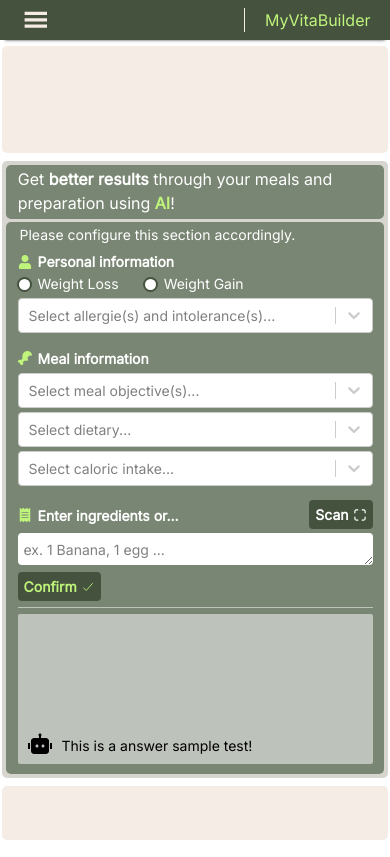
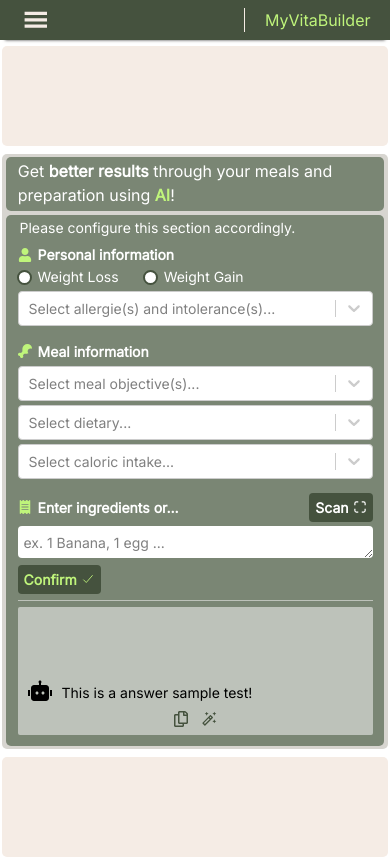
Before and after one commit to MarcoFz7/MyVitaBuilder, a Next.js app: page /nutrition in a window 390 px wide. Both pictures are taken after a click on the button "Confirm". Built offline with nearby package versions, Linux system fonts and the light colour scheme.

Commit message:
#comments Completing the answers text area and adding buttons for future functionalities (data sync and usage). Bug fixing.

```diff
--- a/app/nutrition/page.css
+++ b/app/nutrition/page.css
@@ -30,6 +30,8 @@
 
     width: 100%;
     height: 100%;
+
+    min-height: 100px;
 }
 
 .page-ai-calculator {
@@ -82,6 +84,7 @@
     color: rgb(var(--white-rgb));
 
     overflow: hidden;
+    overflow-y: auto;
 }
 
 @media (max-width: 768px) {
@@ -96,6 +99,9 @@
     }
     .ai-calculator-info {
         max-height: 750px;
+
+        overflow: hidden;
+        overflow-y: hidden;
     }
 }
 
@@ -291,3 +297,26 @@ textarea::placeholder {
     border-right: 10px solid transparent;
     border-top: 10px solid rgb(var(--sidebar-dark-green-rgb));
 }
+
+.clean-btn {
+    background-color: rgb(var(--dark-green-rgb));
+}
+    .clean-btn:hover {
+        color: rgb(var(--lemon-green-rgb));
+    }
+
+.separator {
+    margin-left: 12.5%;
+}
+
+.response-utils-btn {
+    color: rgb(var(--dark-green-rgb));
+}
+    .response-utils-btn:hover {
+        color: rgb(var(--lemon-green-rgb));
+        background-color: rgb(var(--dark-green-rgb));
+    }
+    .response-utils-btn:focus {
+        color: rgb(var(--lemon-green-rgb));
+        background-color: rgb(var(--dark-green-rgb));
+    }
--- a/app/nutrition/page.tsx
+++ b/app/nutrition/page.tsx
@@ -5,9 +5,10 @@ import './page.css'
 import React, { useState, useEffect, useRef } from 'react';
 import Select from 'react-select';
 import makeAnimated from 'react-select/animated';
-import { FaDrumstickBite, FaUser, FaReceipt } from "react-icons/fa";
+import { FaDrumstickBite, FaUser, FaReceipt, FaRegCopy } from "react-icons/fa";
 import { IoScanSharp, IoCheckmark  } from "react-icons/io5";
-import { RiRobot2Fill } from "react-icons/ri";
+import { RiRobot2Fill, RiDeleteBack2Line  } from "react-icons/ri";
+import { MdOutlineAutoFixHigh  } from "react-icons/md";
 
 import { Inter } from 'next/font/google';
 
@@ -82,6 +83,8 @@ const Page = () => {
   const [lastAnswer, setLastAnswer] = useState<string>('This is a answer sample test!');
   const [fullAnswer, setFullAnswer] = useState<string[]>([]);
   const [numberOfAnswers, setNumberOfAnswers] = useState<number>(0);
+  const [answerCopiedSucessfuly, setAnswerCopiedSucessfuly] = useState<boolean>(false);
+  const [answerCopiedSucessfulyIndex, setAnswerCopiedSucessfulyIndex] = useState<number>(-1);
 
   const textareaRef = useRef<HTMLTextAreaElement>(null);
 
@@ -220,17 +223,47 @@ const Page = () => {
       setAnswerReceived(true);
     }, 500);
     handleTextTypingAnimation();
-    setFullAnswer(prevState => [...prevState, "This is a answer sample!"]);
+    setFullAnswer(prevState => [...prevState, "This is a answer sample! This is a answer sample! "]);
     setNumberOfAnswers(numberOfAnswers + 1);
 
     setTimeout(() => {
       const lastAnswer = document.getElementById('lastAnswer');
+      console.log("entrou " + lastAnswer);
 
       if (lastAnswer) {
         lastAnswer.scrollIntoView({ behavior: 'smooth' });
+        console.log("entrou");
       }
     }, 50);
   }
+
+  const cleanAllAnswers = () => {
+    setFullAnswer([]);
+    setAnswerReceived(false);
+    setPreAnswerReceived(false);
+    setNumberOfAnswers(0);
+  };
+
+  const copyAnswer = (answer: string, index: number) => {
+    setAnswerCopiedSucessfulyIndex(index);
+
+    navigator.clipboard.writeText(answer).then(() => {
+      console.log('Answer copied!');
+
+      setAnswerCopiedSucessfuly(true);
+
+      setTimeout(() => {
+        setAnswerCopiedSucessfuly(false);
+      }, 2500);
+
+  }).catch(err => {
+      console.error('Failed to copy to clipboard: ', err);
+  });
+  };
+
+  const convertAnswerToPost = () => {
+
+  };
 
   return (
     <div className="nutrition-page">
@@ -312,7 +345,7 @@ const Page = () => {
               <span className="icon-and-title right mt-1"><strong>Confirm</strong><IoCheckmark/></span>
             </button>
           </div>
-          <div className="ml-1 flex-1 mb-4 h-full min-h-24">
+          <div className="ml-1 flex-1 mb-4 h-full min-h-32">
             <label className="block mt-1.5 mb-1.5 text-sm text-white-900 pt-px bg-white/50"></label>
             <div className='h-full w-full rounded-sm bg-white/50 flex flex-col justify-end'>
               <div className={`flex flex-col p-1 ${answerReceived ? 'overflow-y-auto' : 'overflow-y-hidden'}`}>
@@ -326,15 +359,39 @@ const Page = () => {
                 </div>
                 ) : (
                   <>
+                    <div className={`flex justify-end sticky top-0 w-full h-min z-10 transition-all duration-250 ease ${fullAnswer.length > 3 ? 'opacity-1' : 'opacity-0'}`}>
+                      <button type='button' className='clean-btn rounded p-px pl-1 pr-1 w-min transition-all duration-250 ease' title='Clean all answers' onClick={cleanAllAnswers}>
+                        <span className="icon-and-title right mt-0.5"><strong>Clean</strong><RiDeleteBack2Line className='w-4 h-4'/></span>
+                      </button>
+                    </div>
                     {
                       fullAnswer.map((answer, index) => (
-                        <div key={`${answer}-${index}`} className='flex flex-row pt-0.5 transition-all duration-250 ease'>
-                          <RiRobot2Fill className='w-6 h-6 min-w-6 min-h-6 text-black justify-start mt-1.5 ml-1.5 mr-1 transition-all duration-250 ease'/>
-                          {numberOfAnswers != (index + 1) ? (
-                            <span className='text-black mt-1 p-1 pl-1.5 pr-1.5 transition-all duration-250 ease'>{answer}</span>
-                          ) : (
-                            <span id='lastAnswer' className='text-black mt-1 p-1 pl-1.5 pr-1.5 transition-all duration-250 ease'>{displayedAnswer}</span>
-                          )}
+                        <div key={`${answer}-${index}`} className='flex flex-col pt-0.5 transition-all duration-250 ease'>
+                          {index != 0 ? (
+                            <label className="separator block mt-1 mb-1 text-sm text-white-900 pt-px bg-white/50 w-9/12"></label>
+                          ) : null}
+                          <div className='flex flex-row'>
+                            <RiRobot2Fill className='w-6 h-6 min-w-6 min-h-6 text-black justify-start mt-0.5 ml-1.5 mr-1 transition-all duration-250 ease'/>
+                            {numberOfAnswers != (index + 1) ? (
+                              <span className='text-black mt-0 p-1 pl-1.5 pr-1.5 transition-all duration-250 ease'>{answer}</span>
+                            ) : (
+                              <span id='lastAnswer' className='text-black mt-0 p-1 pl-1.5 pr-1.5 transition-all duration-250 ease'>{displayedAnswer}</span>
+                            )}
+                          </div>
+                          {fullAnswer.length - index < 4 ? (
+                            <div className='response-utils flex flex-row justify-center z-20'>
+                              <button type='button' className='response-utils-btn rounded p-1 w-min mr-1' title='Copy Response' onClick={() => { numberOfAnswers != (index + 1) ? copyAnswer(answer, index) : copyAnswer(displayedAnswer, index)}}>
+                                {answerCopiedSucessfuly && answerCopiedSucessfulyIndex == index ? (
+                                  <IoCheckmark className={`w-4 h-4 ${answerCopiedSucessfuly ? 'opacity-1' : 'opacity-0'}`}/>
+                                ) : (
+                                  <FaRegCopy className='w-4 h-4'/>
+                                )}
+                              </button>
+                              <button type='button' className='response-utils-btn rounded p-1 w-min transition-all duration-250 ease' title='Convert to Post' onClick={convertAnswerToPost}>
+                                <MdOutlineAutoFixHigh className='w-4 h-4'/>
+                              </button>
+                            </div>
+                          ) : null}
                         </div>
                       ))
                     }
```
